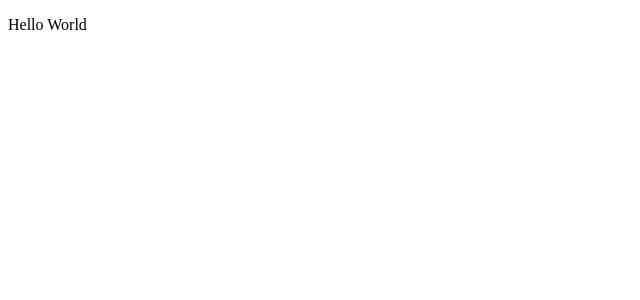
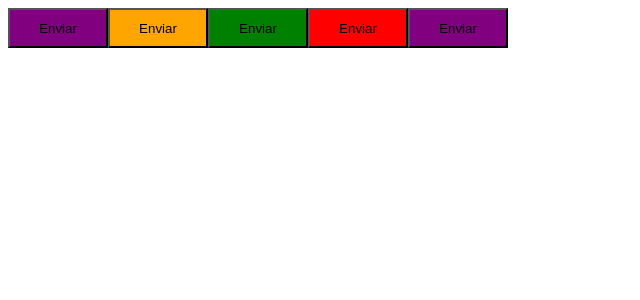
Before and after one commit to maiquitome/rocketseat-project-ignite-timer, a React (Vite) app: page / in a window 1280 px wide. Shown: the top 300 px of the page, without its empty margins (0-640 px from the left). Built offline with nearby package versions, Linux system fonts and the light colour scheme.

Commit message:
feat: :sparkles: add button component to understand about `styled-components`

```diff
--- a/src/App.tsx
+++ b/src/App.tsx
@@ -1,3 +1,13 @@
+import { Button } from "./components/Button";
+
 export function App() {
-  return <p>Hello World</p>;
+  return (
+    <>
+      <Button variant="primary" />
+      <Button variant="secondary" />
+      <Button variant="success" />
+      <Button variant="danger" />
+      <Button />
+    </>
+  );
 }
--- /dev/null
+++ b/src/components/Button.styles.ts
@@ -0,0 +1,23 @@
+import styled, { css } from "styled-components";
+
+export type ButtonVariant = "primary" | "secondary" | "danger" | "success";
+
+interface ButtonContainerProps {
+  variant: ButtonVariant;
+}
+const buttonVariants = {
+  primary: "purple",
+  secondary: "orange",
+  danger: "red",
+  success: "green",
+};
+
+export const ButtonContainer = styled.button<ButtonContainerProps>`
+  width: 100px;
+  height: 40px;
+  ${(props) => {
+    return css`
+      background-color: ${buttonVariants[props.variant]};
+    `;
+  }}
+`;
--- /dev/null
+++ b/src/components/Button.tsx
@@ -0,0 +1,8 @@
+import { ButtonContainer, ButtonVariant } from "./Button.styles";
+
+interface ButtonProps {
+  variant?: ButtonVariant;
+}
+export function Button({ variant = "primary" }: ButtonProps) {
+  return <ButtonContainer variant={variant}>Enviar</ButtonContainer>;
+}
```
